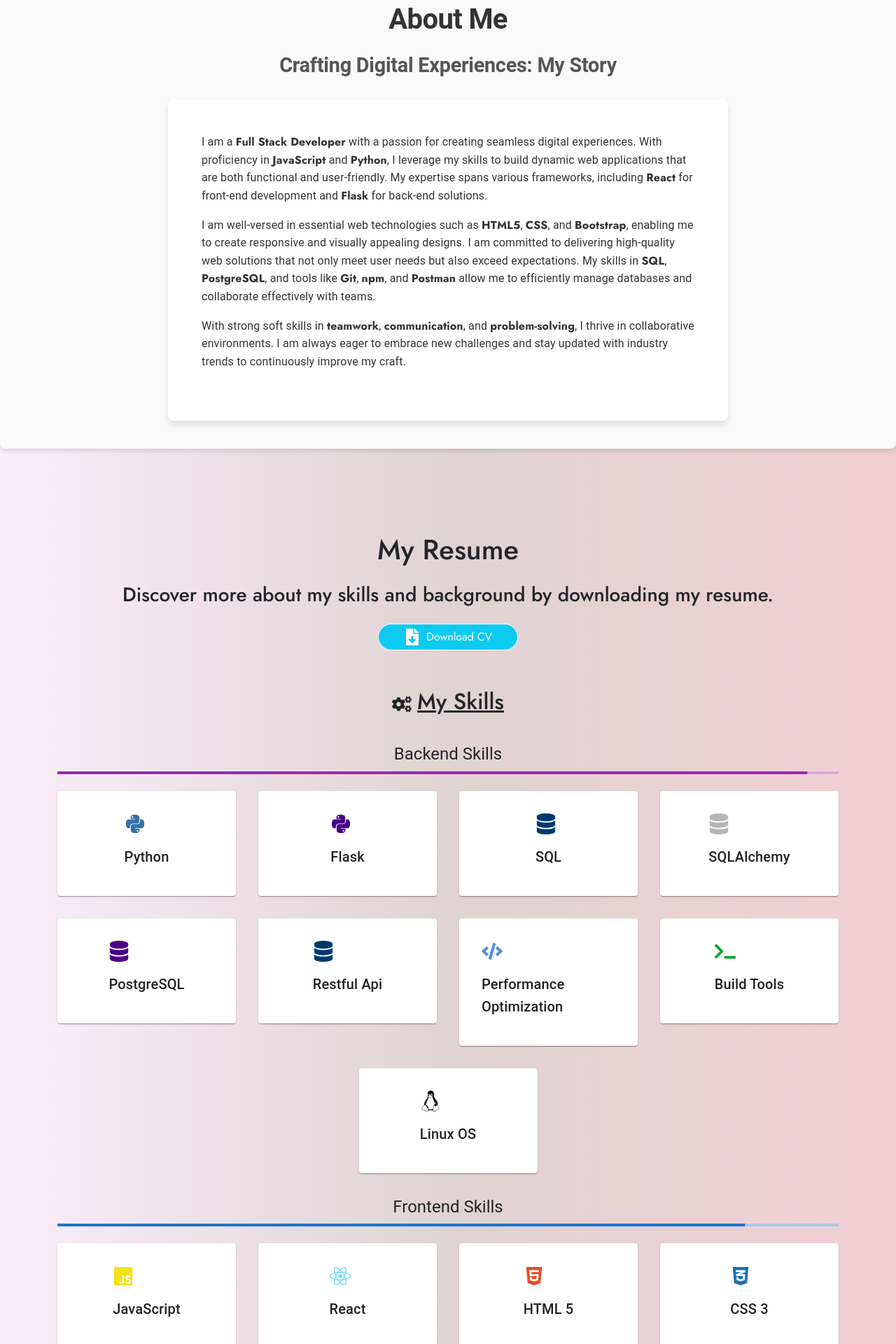
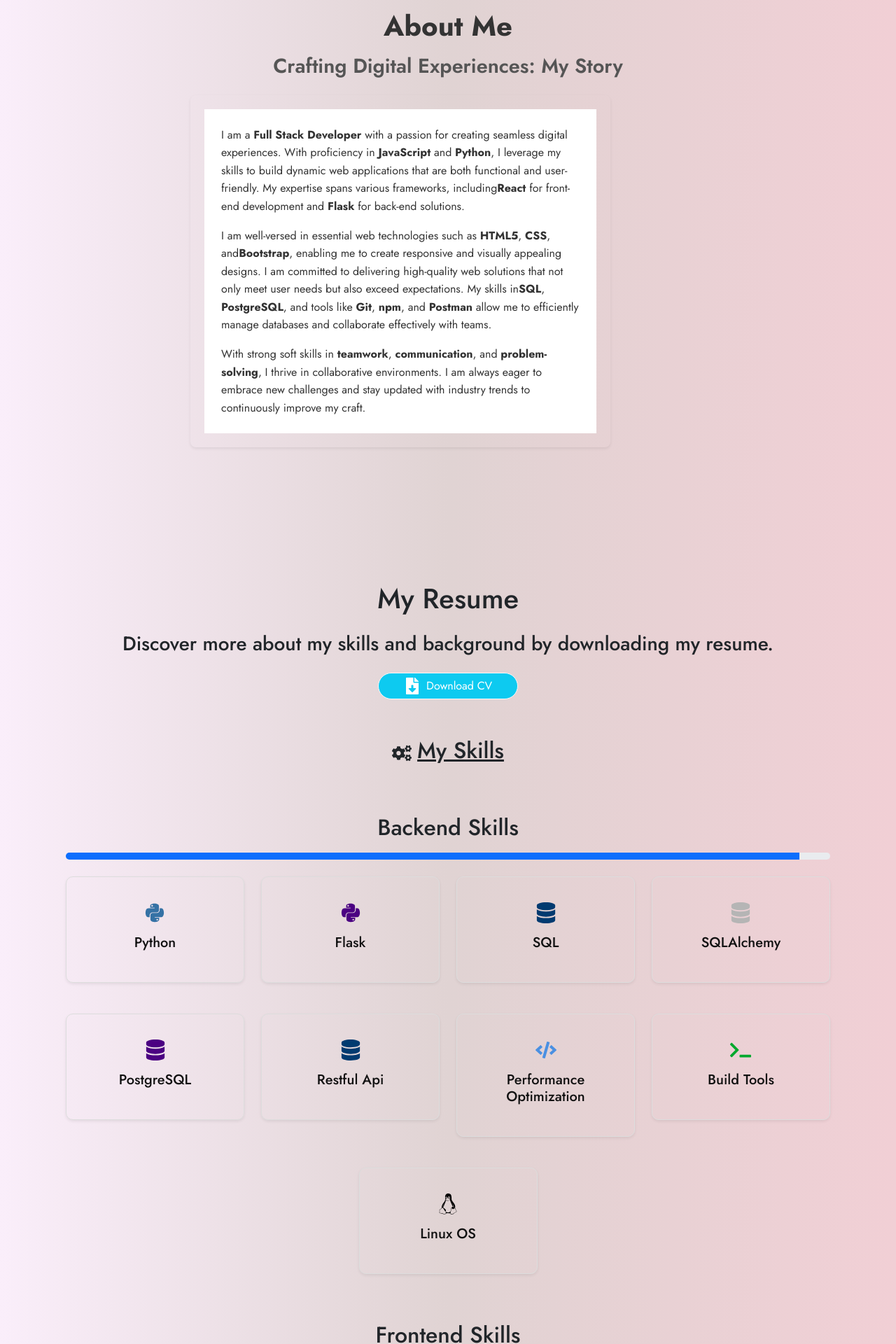
Before and after one commit to Koech161/portfolio-1, a React (Create React App) app: page / in a window 1280 px wide. Shown: the part 560-2480 px from the top of the page at 70% size. Built offline with nearby package versions, Linux system fonts and the light colour scheme.

Commit message:
update social links

```diff
--- a/public/index.html
+++ b/public/index.html
@@ -9,7 +9,7 @@
       name="description"
       content="Web site created using create-react-app"
     />
-    <link rel="apple-touch-icon" href="%PUBLIC_URL%/logo192.png" />
+    <link rel="apple-touch-icon" href="%PUBLIC_URL%/src/assets/kirwa.png" />
     <!--
       manifest.json provides metadata used when your web app is installed on a
       user's mobile device or desktop. See https://developers.google.com/web/fundamentals/web-app-manifest/
--- a/src/components/About.js
+++ b/src/components/About.js
@@ -1,97 +1,39 @@
-
 import React from 'react';
-import { Box, Typography, Card, CardContent, Grid } from '@mui/material';
 
 const About = () => {
   return (
-    <Box
-      id="about"
-      sx={{
-        padding: 5,
-        backgroundColor: '#f9f9f9',
-        borderRadius: 2,
-        boxShadow: '0 4px 6px rgba(0,0,0,0.1)',
-      }}
-    >
-      <Typography
-        variant="h1"
-        sx={{
-          fontWeight: 700,
-          fontSize: '2.5rem',
-          color: '#333',
-          textAlign: 'center',
-          marginBottom: 3,
-        }}
-      >
-        About Me
-      </Typography>
-      <Typography
-        variant="h2"
-        sx={{
-          fontWeight: 600,
-          fontSize: '1.8rem',
-          color: '#555',
-          textAlign: 'center',
-          marginBottom: 4,
-        }}
-      >
-        Crafting Digital Experiences: My Story
-      </Typography>
+    <section id="about" className="py-5">
+      <div className="container">
+        <h1 className="text-center fw-bold mb-3" style={{ fontSize: '2.5rem', color: '#333' }}>
+          About Me
+        </h1>
+        <h2 className="text-center fw-semibold mb-4" style={{ fontSize: '1.8rem', color: '#555' }}>
+          Crafting Digital Experiences: My Story
+        </h2>
 
-      <Grid container justifyContent="center">
-        <Grid item xs={12} md={8}>
-          <Card
-            sx={{
-              padding: 4,
-              backgroundColor: '#ffffff',
-              boxShadow: '0 6px 10px rgba(0,0,0,0.1)',
-              borderRadius: 2,
-              '&:hover': {
-                transform: 'translateY(-5px)',
-                boxShadow: '0 10px 15px rgba(0,0,0,0.15)',
-              },
-            }}
-          >
-            <CardContent>
-              <Typography
-                sx={{
-                  fontSize: '1rem',
-                  lineHeight: '1.6',
-                  color: '#333',
-                  marginBottom: 2,
-                }}
-              >
-                I am a <strong>Full Stack Developer</strong> with a passion for creating seamless digital experiences. With proficiency in{' '}
-                <strong>JavaScript</strong> and <strong>Python</strong>, I leverage my skills to build dynamic web applications that are both functional and user-friendly. My expertise spans various frameworks, including{' '}
-                <strong>React</strong> for front-end development and <strong>Flask</strong> for back-end solutions.
-              </Typography>
-              <Typography
-                sx={{
-                  fontSize: '1rem',
-                  lineHeight: '1.6',
-                  color: '#333',
-                  marginBottom: 2,
-                }}
-              >
-                I am well-versed in essential web technologies such as <strong>HTML5</strong>, <strong>CSS</strong>, and{' '}
-                <strong>Bootstrap</strong>, enabling me to create responsive and visually appealing designs. I am committed to delivering high-quality web solutions that not only meet user needs but also exceed expectations. My skills in{' '}
-                <strong>SQL</strong>, <strong>PostgreSQL</strong>, and tools like <strong>Git</strong>, <strong>npm</strong>, and <strong>Postman</strong> allow me to efficiently manage databases and collaborate effectively with teams.
-              </Typography>
-              <Typography
-                sx={{
-                  fontSize: '1rem',
-                  lineHeight: '1.6',
-                  color: '#333',
-                  marginBottom: 2,
-                }}
-              >
-                With strong soft skills in <strong>teamwork</strong>, <strong>communication</strong>, and <strong>problem-solving</strong>, I thrive in collaborative environments. I am always eager to embrace new challenges and stay updated with industry trends to continuously improve my craft.
-              </Typography>
-            </CardContent>
-          </Card>
-        </Grid>
-      </Grid>
-    </Box>
+        <div className="row justify-content-center">
+          <div className="col-12 col-md-8">
+            <div className="card shadow-sm border-0 rounded-3 mb-4">
+              <div className="card-body p-4" style={{backgroundColor:'#fff'}}>
+                <p className="card-text" style={{ fontSize: '1rem', lineHeight: '1.6', color: '#333' }}>
+                  I am a <strong>Full Stack Developer</strong> with a passion for creating seamless digital experiences.
+                  With proficiency in <strong>JavaScript</strong> and <strong>Python</strong>, I leverage my skills to build dynamic web applications that are both functional and user-friendly. My expertise spans various frameworks, including
+                  <strong>React</strong> for front-end development and <strong>Flask</strong> for back-end solutions.
+                </p>
+                <p className="card-text" style={{ fontSize: '1rem', lineHeight: '1.6', color: '#333' }}>
+                  I am well-versed in essential web technologies such as <strong>HTML5</strong>, <strong>CSS</strong>, and
+                  <strong>Bootstrap</strong>, enabling me to create responsive and visually appealing designs. I am committed to delivering high-quality web solutions that not only meet user needs but also exceed expectations. My skills in
+                  <strong>SQL</strong>, <strong>PostgreSQL</strong>, and tools like <strong>Git</strong>, <strong>npm</strong>, and <strong>Postman</strong> allow me to efficiently manage databases and collaborate effectively with teams.
+                </p>
+                <p className="card-text" style={{ fontSize: '1rem', lineHeight: '1.6', color: '#333' }}>
+                  With strong soft skills in <strong>teamwork</strong>, <strong>communication</strong>, and <strong>problem-solving</strong>, I thrive in collaborative environments. I am always eager to embrace new challenges and stay updated with industry trends to continuously improve my craft.
+                </p>
+              </div>
+            </div>
+          </div>
+        </div>
+      </div>
+    </section>
   );
 };
 
--- a/src/components/Contact.js
+++ b/src/components/Contact.js
@@ -1,41 +1,3 @@
-// import React from 'react'
-// import { FaEnvelopeOpenText, FaGithub, FaLinkedin} from 'react-icons/fa'
-// import NavBar from './NavBar'
-// import '../style/Contact.css'
-// import contact from '../assets/contact _pic.svg'
-
-// const Contact = () => {
-
-//   return (
-//     <div className='contact-container'>
-//     <NavBar />
-//     <div className='contact justify-content-center row ' style={{marginTop:'130px'}}>
-//     <div className='col-md-6'>
-//       <img className='img-fluid' src= {contact} alt=''/>
-//     </div>
-//         <h2>Contact Me</h2>
-//         <div className='contact-item col-md'>
-//           <FaLinkedin  size={24} color="#0077B5" />
-//           <p><a href='https://www.linkedin.com/in/abel-koech-787193280/' target='_blank' rel='noopener noreferrer'>LinkedIn</a></p>
-//         </div>
-//         <div className='contact-item'>
-//           <FaGithub size={24} color="#333"/>
-//           <p><a href='https://github.com/koech161' target='_blank' rel='noopener noreferrer'>GitHub </a></p>
-//         </div>
-//         <div className='contact-item'>
-//           <FaEnvelopeOpenText size={24} color="#333"/>
-//           <p><a href='mailto:koechabel161@gmail.com' target='_blank' rel='noopener noreferrer'>Email </a></p>
-//         </div>
-
-
-//     </div>
-
-
-//     </div>
-//   )
-// }
-
-// export default Contact
 
 
 import React from 'react'
@@ -65,7 +27,7 @@ const Contact = () => {
             <FaLinkedin size={40} color="#0077B5" />
             <p className="mt-2">
               <a
-                href="https://www.linkedin.com/in/abel-koech-787193280/"
+                href="https://www.linkedin.com/in/abelkoech/"
                 target="_blank"
                 rel="noopener noreferrer"
                 className="text-decoration-none"
--- a/src/components/Footer.js
+++ b/src/components/Footer.js
@@ -17,7 +17,7 @@ const Footer = () => {
         </div>
         <div className='footer-item'>
           <FaLinkedin   size={24} color="#0077B5"/>
-          <p><a href='https://www.linkedin.com/in/abel-koech-787193280/' target='_blank' rel='noopener noreferrer'>LinkedIn</a></p>
+          <p><a href='https://www.linkedin.com/in/abelkoech/' target='_blank' rel='noopener noreferrer'>LinkedIn</a></p>
         </div>
         <div className='footer-item'>
           <FaGithub size={24} color="#333"/>
--- a/src/components/NavBar.js
+++ b/src/components/NavBar.js
@@ -70,7 +70,6 @@ const NavBar = () => {
   });
 
   const mobileMenuStyle = {
-    display: 'flex',
     flexDirection: 'column',
     gap: '20px',
     position: 'absolute',
--- a/src/components/Skills.js
+++ b/src/components/Skills.js
@@ -4,9 +4,6 @@ import {
     FaGit, FaHtml5, FaJs, FaLinux, FaMobileAlt,
     FaProjectDiagram, FaPython, FaReact, FaTerminal
 } from 'react-icons/fa';
-
-import { Grid, Card, CardContent, Box, LinearProgress } from '@mui/material';
-import Typography from '@mui/material/Typography';
 
 const Skills = () => {
     const skills = {
@@ -44,99 +41,75 @@ const Skills = () => {
     };
 
     return (
-        <Box sx={{ my: 5 }}>
-
-
+        <section className="py-5" id="skills">
+            <div className="container">
                 {/* Backend Skills Section */}
-            <Box sx={{ mb: 4 }}>
-                <Typography variant="h5" align="center" gutterBottom>
-                    Backend Skills
-                </Typography>
-                <LinearProgress variant="determinate" value={96} sx={{ mb: 3 }} color="secondary" />
-                <Grid container spacing={4} justifyContent="center">
+                <div className="mb-5">
+                    <h2 className="text-center mb-3">Backend Skills</h2>
+                    <div className="progress mb-4" style={{ height: '10px' }}>
+                        <div className="progress-bar bg-primary" role="progressbar" style={{ width: '96%' }} aria-valuenow="96" aria-valuemin="0" aria-valuemax="100"></div>
+                    </div>
+                    <div className="row row-cols-1 row-cols-sm-2 row-cols-md-3 row-cols-lg-4 g-4 justify-content-center">
                         {skills.backend.map((skill, index) => (
-                        <Grid item xs={12} sm={6} md={4} lg={3} key={index}>
-                            <Card
-                                sx={{
-                                    display: 'flex',
-                                    flexDirection: 'column',
-                                    alignItems: 'center',
-                                    padding: 2,
-                                    '&:hover': { transform: 'scale(1.05)', boxShadow: 4 }
-                                }}
-                            >
-                                <CardContent>
-                                    <Box mb={2}>
+                            <div className="col" key={index}>
+                                <div className="card text-center shadow-sm">
+                                    <div className="card-body">
+                                        <div className="mb-3">
                                             {skillIcons[skill]}
-                                    </Box>
-                                    <Typography variant="h6">{skill}</Typography>
-                                </CardContent>
-                            </Card>
-                        </Grid>
+                                        </div>
+                                        <h5 className="card-title">{skill}</h5>
+                                    </div>
+                                </div>
+                            </div>
                         ))}
-                </Grid>
-            </Box>
+                    </div>
+                </div>
 
                 {/* Frontend Skills Section */}
-            <Box sx={{ mb: 4 }}>
-                <Typography variant="h5" align="center" gutterBottom>
-                    Frontend Skills
-                </Typography>
-                <LinearProgress variant="determinate" value={88} sx={{ mb: 3 }} color="primary" />
-                <Grid container spacing={4} justifyContent="center">
+                <div className="mb-5">
+                    <h2 className="text-center mb-3">Frontend Skills</h2>
+                    <div className="progress mb-4" style={{ height: '10px' }}>
+                        <div className="progress-bar bg-info" role="progressbar" style={{ width: '88%' }} aria-valuenow="88" aria-valuemin="0" aria-valuemax="100"></div>
+                    </div>
+                    <div className="row row-cols-1 row-cols-sm-2 row-cols-md-3 row-cols-lg-4 g-4 justify-content-center">
                         {skills.frontend.map((skill, index) => (
-                        <Grid item xs={12} sm={6} md={4} lg={3} key={index}>
-                            <Card
-                                sx={{
-                                    display: 'flex',
-                                    flexDirection: 'column',
-                                    alignItems: 'center',
-                                    padding: 2,
-                                    '&:hover': { transform: 'scale(1.05)', boxShadow: 4 }
-                                }}
-                            >
-                                <CardContent>
-                                    <Box mb={2}>
+                            <div className="col" key={index}>
+                                <div className="card text-center shadow-sm">
+                                    <div className="card-body">
+                                        <div className="mb-3">
                                             {skillIcons[skill]}
-                                    </Box>
-                                    <Typography variant="h6">{skill}</Typography>
-                                </CardContent>
-                            </Card>
-                        </Grid>
+                                        </div>
+                                        <h5 className="card-title">{skill}</h5>
+                                    </div>
+                                </div>
+                            </div>
                         ))}
-                </Grid>
-            </Box>
+                    </div>
+                </div>
 
                 {/* Database Skills Section */}
-            <Box sx={{ mb: 4 }}>
-                <Typography variant="h5" align="center" gutterBottom>
-                    Database Skills
-                </Typography>
-                <LinearProgress variant="determinate" value={90} sx={{ mb: 3 }} color="success" />
-                <Grid container spacing={4} justifyContent="center">
+                <div className="mb-5">
+                    <h2 className="text-center mb-3">Database Skills</h2>
+                    <div className="progress mb-4" style={{ height: '10px' }}>
+                        <div className="progress-bar bg-success" role="progressbar" style={{ width: '90%' }} aria-valuenow="90" aria-valuemin="0" aria-valuemax="100"></div>
+                    </div>
+                    <div className="row row-cols-1 row-cols-sm-2 row-cols-md-3 row-cols-lg-4 g-4 justify-content-center">
                         {skills.database.map((skill, index) => (
-                        <Grid item xs={12} sm={6} md={4} lg={3} key={index}>
-                            <Card
-                                sx={{
-                                    display: 'flex',
-                                    flexDirection: 'column',
-                                    alignItems: 'center',
-                                    padding: 2,
-                                    '&:hover': { transform: 'scale(1.05)', boxShadow: 4 }
-                                }}
-                            >
-                                <CardContent>
-                                    <Box mb={2}>
+                            <div className="col" key={index}>
+                                <div className="card text-center shadow-sm">
+                                    <div className="card-body">
+                                        <div className="mb-3">
                                             {skillIcons[skill]}
-                                    </Box>
-                                    <Typography variant="h6">{skill}</Typography>
-                                </CardContent>
-                            </Card>
-                        </Grid>
+                                        </div>
+                                        <h5 className="card-title">{skill}</h5>
+                                    </div>
+                                </div>
+                            </div>
                         ))}
-                </Grid>
-            </Box>
-        </Box>
+                    </div>
+                </div>
+            </div>
+        </section>
     );
 };
 
```
Also changed, not shown: public/manifest.json, src/assets/Untitled design.png (deleted). Lines whose indentation alone changed are shown as unchanged.
